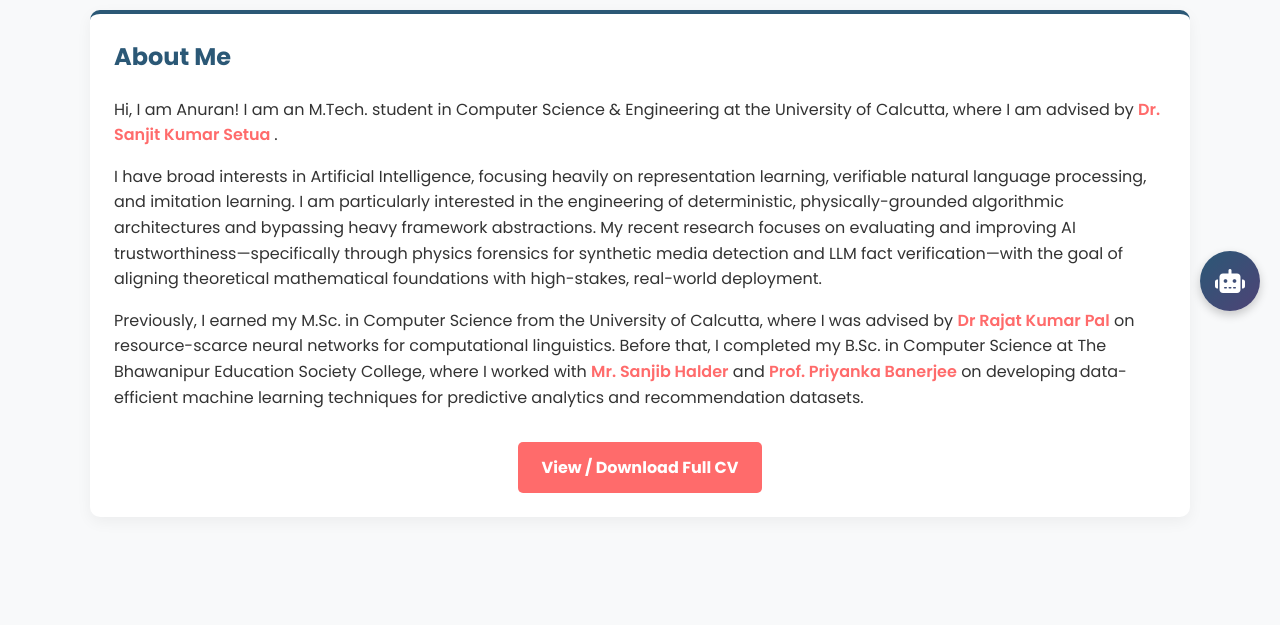
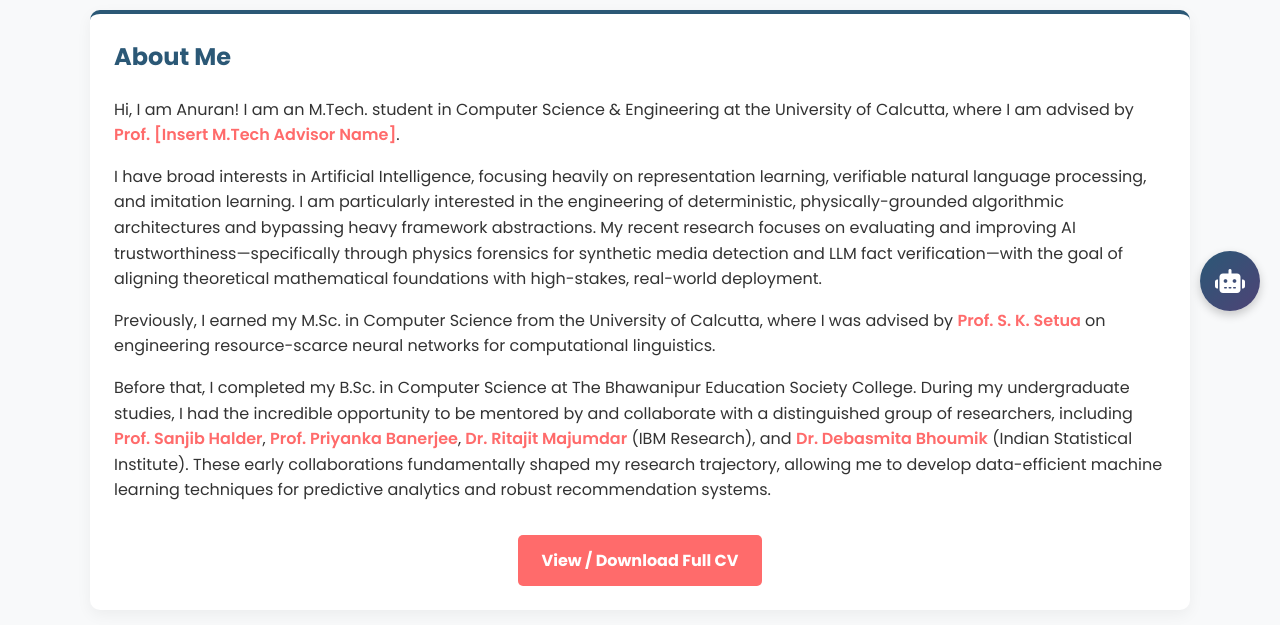
Before and after one commit to anuran44/anuran44.github.io, a plain HTML site: page index.html in a window 1280 px wide. Shown: the part 469-1094 px from the top of the page. Before the commit the page ends 1050 px from the top, so only its background shows below. Drawn offline with Linux system fonts and the light colour scheme.

Commit message:
Revise advisor information in index.html
Updated advisor names and descriptions in the About Me section.

```diff
--- a/index.html
+++ b/index.html
@@ -397,11 +397,13 @@
 
             <div class="card" style="border-top: 4px solid var(--primary-color);">
                 <h2>About Me</h2>
-                <p>Hi, I am Anuran! I am an M.Tech. student in Computer Science & Engineering at the University of Calcutta, where I am advised by <a href="https://caluniv.irins.org/profile/122113" target="_blank" class="custom-link">Dr. Sanjit Kumar Setua </a>.</p>
+                <p>Hi, I am Anuran! I am an M.Tech. student in Computer Science & Engineering at the University of Calcutta, where I am advised by <a href="https://caluniv.irins.org/profile/122113" target="_blank" class="custom-link">Prof. [Insert M.Tech Advisor Name]</a>.</p>
 
                 <p>I have broad interests in Artificial Intelligence, focusing heavily on representation learning, verifiable natural language processing, and imitation learning. I am particularly interested in the engineering of deterministic, physically-grounded algorithmic architectures and bypassing heavy framework abstractions. My recent research focuses on evaluating and improving AI trustworthiness—specifically through physics forensics for synthetic media detection and LLM fact verification—with the goal of aligning theoretical mathematical foundations with high-stakes, real-world deployment.</p>
 
-                <p>Previously, I earned my M.Sc. in Computer Science from the University of Calcutta, where I was advised by <a href="https://caluniv.irins.org/profile/122069" target="_blank" class="custom-link">Dr Rajat Kumar Pal</a> on resource-scarce neural networks for computational linguistics. Before that, I completed my B.Sc. in Computer Science at The Bhawanipur Education Society College, where I worked with <a href="https://thebges.edu.in/faculty/Prof-sanjib-halder/" target="_blank" class="custom-link">Mr. Sanjib Halder</a> and <a href="https://scholar.google.com/citations?user=9jo9h04AAAAJ&hl=en" target="_blank" class="custom-link">Prof. Priyanka Banerjee</a> on developing data-efficient machine learning techniques for predictive analytics and recommendation datasets.</p>
+                <p>Previously, I earned my M.Sc. in Computer Science from the University of Calcutta, where I was advised by <a href="https://caluniv.irins.org/profile/122069" target="_blank" class="custom-link">Prof. S. K. Setua</a> on engineering resource-scarce neural networks for computational linguistics. </p>
+
+                <p>Before that, I completed my B.Sc. in Computer Science at The Bhawanipur Education Society College. During my undergraduate studies, I had the incredible opportunity to be mentored by and collaborate with a distinguished group of researchers, including <a href="https://thebges.edu.in/faculty/mr-sanjib-halder/" target="_blank" class="custom-link">Prof. Sanjib Halder</a>, <a href="https://scholar.google.com/citations?user=9jo9h04AAAAJ&hl=en" target="_blank" class="custom-link">Prof. Priyanka Banerjee</a>, <a href="https://research.ibm.com/people/ritajit-majumdar--1" target="_blank" class="custom-link">Dr. Ritajit Majumdar</a> (IBM Research), and <a href="https://scholar.google.com/citations?user=yq8kVm0AAAAJ&hl=en" target="_blank" class="custom-link">Dr. Debasmita Bhoumik</a> (Indian Statistical Institute). These early collaborations fundamentally shaped my research trajectory, allowing me to develop data-efficient machine learning techniques for predictive analytics and robust recommendation systems.</p>
 
                 <div style="text-align: center;">
                     <a href="CV-anuran.pdf" target="_blank" class="btn">View / Download Full CV</a>
```
